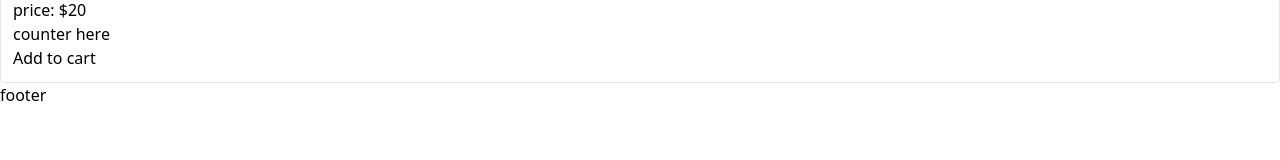
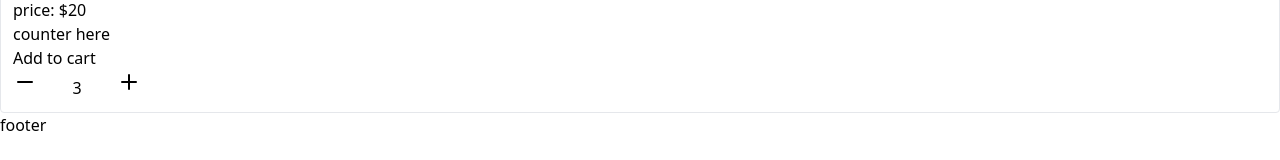
Before and after one commit to greqov/odin-shopping-cart, a React app: page /shop in a window 1280 px wide. Shown: the part 623-783 px from the top of the page. Built offline with nearby package versions, Linux system fonts and the light colour scheme.

Commit message:
Product card: add count component

```diff
--- a/src/js/components/ProductCard.js
+++ b/src/js/components/ProductCard.js
@@ -1,4 +1,5 @@
 import React from 'react';
+import Count from './Count';
 
 export default function ProductCard({ product }) {
   const { img, title, price } = product;
@@ -10,6 +11,7 @@ export default function ProductCard({ product }) {
       <div>price: {`$${price}`}</div>
       <div>counter here</div>
       <button type="button">Add to cart</button>
+      <Count />
     </div>
   );
 }
```
Also changed, not shown: src/assets/icons/shopping-cart.svg (renamed from src/assets/shopping-cart.svg).
